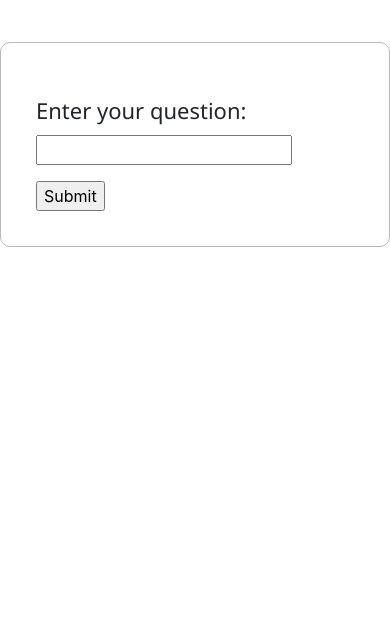
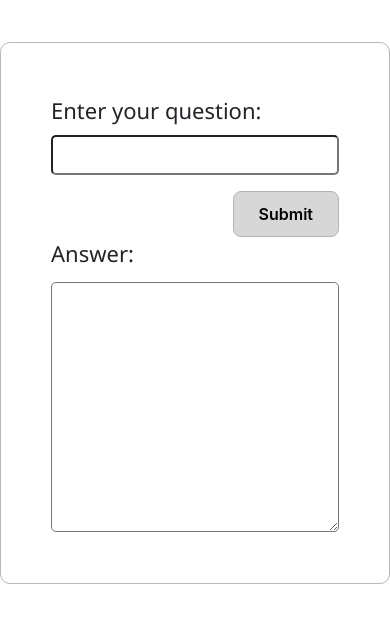
Before and after one commit to Bl4ckSt0n3/Q-A_Application, a Flask app: page /form in a window 390 px wide; the page is wider, and only the part inside the window is pictured. Shown: the part 107-730 px from the top of that part. Run offline with Flask 3, Linux system fonts and the light colour scheme.

Commit message:
add style and answer form field, rename question_form.html, use model to create answer

```diff
--- a/FormFields/File_Upload_Form_Field.py
+++ b/FormFields/File_Upload_Form_Field.py
@@ -3,4 +3,4 @@ from flask_wtf import FlaskForm
 
 class FileUploadForm(FlaskForm):
     file = FileField("PDF_File")
-    submit = SubmitField("Upload File")
+    submit = SubmitField("Save File")
--- a/main.py
+++ b/main.py
@@ -7,11 +7,14 @@ from FormFields.Question_Form_Field import QuestionForm
 from werkzeug.utils import secure_filename
 import os
 
+# Q&A pipeline
+qa_pipeline = pipeline("question-answering", model="distilbert-base-cased-distilled-squad")
 
 # generate flask app
 app = Flask(__name__)
 
 app.config['UPLOAD_FOLDER']='static/files'
+app.config['PDF_CONTENT']=''
 
 # index page
 @app.route('/index')
@@ -20,15 +23,21 @@ def index():
     file_upload_form = FileUploadForm()
 
     if file_upload_form.validate_on_submit():
+
         file = file_upload_form.file.data
         filename = secure_filename(file.filename)
         file.save(os.path.join(os.path.abspath(os.path.dirname(__file__)), app.config['UPLOAD_FOLDER'], filename))
         file_path = os.path.join(app.config['UPLOAD_FOLDER'], filename)
         file_content = extract_text_from_pdf_file(file_path)
+        app.config["PDF_CONTENT"] = file_content
+        # request.environ['PDF_TEXT'] = file_content
+
         print("file name: " + filename)
         print("content: " + file_content)
+        print("environ1: " + str(request.environ.get("PDF_TEXT", None)))
+
         return redirect('/form', 302)
-    return render_template('question_form.html', file_upload_form=file_upload_form)
+    return render_template('file_form.html', file_upload_form=file_upload_form)
 
 # q&a form
 @app.route('/form', methods=['GET', 'POST'])
@@ -38,10 +47,15 @@ def index_page():
     if question_form.validate_on_submit():
         question = question_form.question.data
         print("question: " + question)
+        print("environ: " + app.config["PDF_CONTENT"])
+        result = qa_pipeline({
+            'context': str(app.config["PDF_CONTENT"]),
+            'question': question # 'what is the best car?'
+        })
+        question_text = str(result["answer"]).replace('\n', ' ')
+        question_form.answer.data = question_text
     return render_template('qa_form.html', question_form=question_form)
 
-# # Q&A pipeline
-# qa_pipeline = pipeline("question-answering", model="distilbert-base-cased-distilled-squad")
 
 # # function helps to extract text from pdf
 def extract_text_from_pdf_file(file_path) -> str:
--- /dev/null
+++ b/static/styles/qa_form.css
@@ -0,0 +1,55 @@
+[type="submit"] {
+    color: #000000;
+    font-size: 16px;
+    border: 1px solid #b4b3b3;
+    border-radius: 8px;
+    padding: 10px 25px;
+    display: inline-block;
+    background-color: #d7d7d7;
+    font-weight: 600;
+    cursor: pointer;
+}
+[type="submit"]:hover {
+    background-color: #b7b7b7;
+}
+[type="text"] {
+    width: 100%;
+    border-radius: 5px;
+    font-size: large;
+    line-height: 4vh;
+}
+#answer {
+    border-radius: 5px;
+    width: 100%;
+    height: 250px;
+    font-size: large;
+}
+.message {
+    padding: 10px;
+    margin: 5px;
+    background-color: #f3f3f3
+}
+nav h2 {
+    color: #f3f3f3;
+    font-size: 3em;
+    font-family: 'Segoe UI', Tahoma, Geneva, Verdana, sans-serif;
+    margin-left: 50px;
+    text-decoration: none;
+}
+nav {
+    background-color: #2b3035;
+    height: 12vh;
+    display: flex;
+    align-items: center;
+    box-shadow: 0 4px 2px -2px gray;
+}
+.container {
+    border: 1px rgb(184, 184, 184) solid;
+    border-radius: 10px;
+    height: 100%;
+    padding: 35px;
+}
+.question-title, .file-label {
+    font-size: 22px;
+    font-family: 'Segoe UI', Tahoma, Geneva, Verdana, sans-serif;
+}
--- a/templates/qa_form.html
+++ b/templates/qa_form.html
@@ -5,41 +5,10 @@
     <meta charset="UTF-8">
     <title>{% block title %} {% endblock %} Q&A App</title>
     <link rel="stylesheet" href="https://cdn.jsdelivr.net/npm/bootstrap@4.6.2/dist/css/bootstrap.min.css" integrity="sha384-xOolHFLEh07PJGoPkLv1IbcEPTNtaed2xpHsD9ESMhqIYd0nLMwNLD69Npy4HI+N" crossorigin="anonymous">
-    <style>
-        .message {
-            padding: 10px;
-            margin: 5px;
-            background-color: #f3f3f3
-        }
-        nav h2 {
-            color: #f3f3f3;
-            font-size: 3em;
-            font-family: 'Segoe UI', Tahoma, Geneva, Verdana, sans-serif;
-            margin-left: 50px;
-            text-decoration: none;
-        }
-        nav {
-            background-color: #2b3035;
-            height: 12vh;
-            display: flex;
-            align-items: center;
-            box-shadow: 0 4px 2px -2px gray;
-        }
-        .container {
-            border: 1px rgb(184, 184, 184) solid;
-            border-radius: 10px;
-            height: 100%;
-            padding: 35px;
-        }
-        .question-title, .file-label {
-            font-size: 22px;
-            font-family: 'Segoe UI', Tahoma, Geneva, Verdana, sans-serif;
-        }
-    </style>
+    <link rel= "stylesheet" type= "text/css" href="{{ url_for('static',filename='styles/qa_form.css') }}">
 </head>
 <body>
     <nav>
-        <!-- <a href="{{ url_for('index') }}">FlaskApp</a> -->
         <h2>Question&Answer Application</h2>
     </nav>
     <div class="container mt-5">
@@ -47,14 +16,26 @@
             <form method="post" enctype="multipart/form-data">
                 <div class="form-row">
                     <div class="form-group col-md-12">
-                        <label class="question-title" for="question">Enter your question: </label>
-                        {{ question_form.question() }}
-                        <!-- <input class="form-control" type="text" name="question"> -->
+                        <div class="col-md-12">
+                            <label class="question-title" for="question">Enter your question: </label>
+                        </div>
+                        <div class="col-md-12">
+                            {{ question_form.question() }}
+                            <div class="mt-3" style="display: flex; justify-content: end;">
+                                {{ question_form.submit() }}
+                                {{ question_form.csrf_token }}
+                            </div>
+                        </div>
+                        <div class="col-md-12">
+                            <label class="question-title" for="question">Answer: </label>
+                        </div>
+                        <div class="col-md-12 mt-1" style="display: flex;">
+                            {{ question_form.answer() }}
+                            {{ question_form.csrf_token }}
+                        </div>
                     </div>
+
                 </div>
-                {{ question_form.submit() }}
-                {{ question_form.csrf_token }}
-                <!-- <button class="btn btn-secondary">Send</button> -->
             </form>
         </div>
         {% block content %} {% endblock %}
```
Also changed, not shown: static/styles/file_form.css (added, +44 -0 lines), templates/file_form.html (added, +38 -0 lines), templates/question_form.html (deleted, +0 -81 lines).
